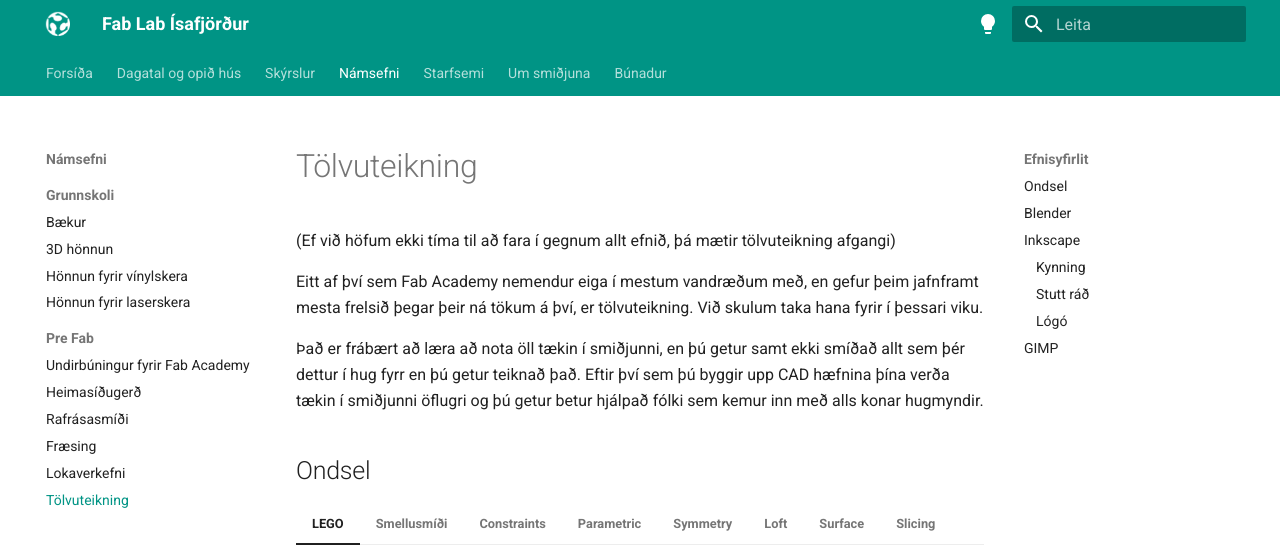
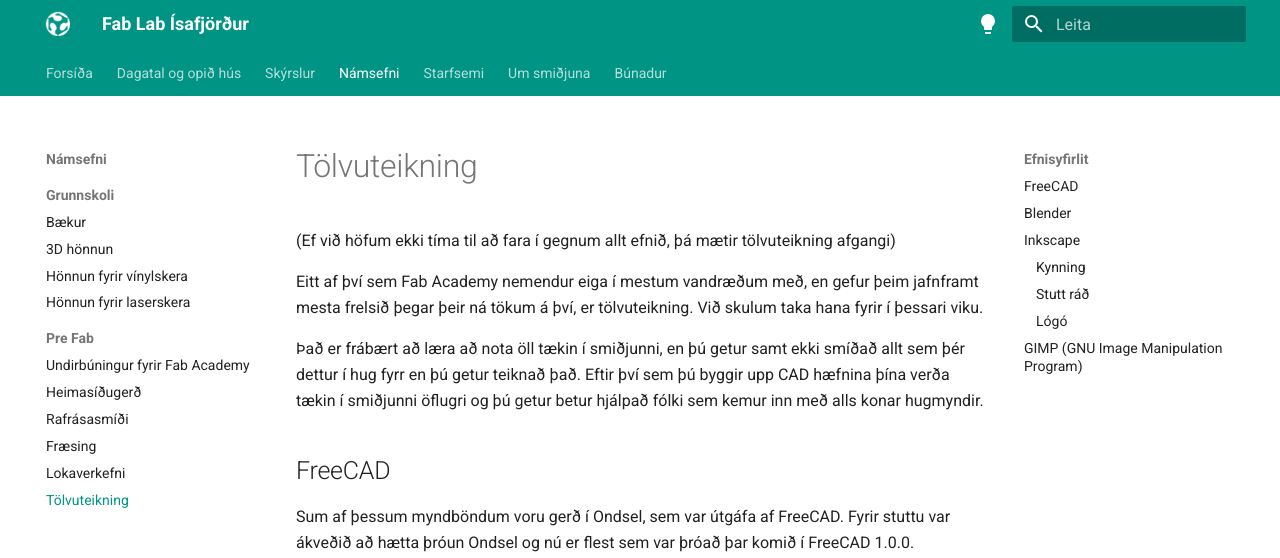
Before and after one commit to fablabisastaff/fabisa_site, an MkDocs documentation site: the page built from docs/Námsefni/Pre-Fab/5-tolvuteikning.md, in a window 1280 px wide and 1400 px high. Shown: the top 558 px of the window. Built offline with MkDocs 1.6.1 and Material for MkDocs 9.7.7, drawn with Linux system fonts in a browser that asks for light colours; some of the changed text lies outside the part shown.

Commit message:
added note on ondsel -> freecad

```diff
--- a/docs/Námsefni/Pre-Fab/5-tolvuteikning.md
+++ b/docs/Námsefni/Pre-Fab/5-tolvuteikning.md
@@ -6,7 +6,9 @@
 
 Það er frábært að læra að nota öll tækin í smiðjunni, en þú getur samt ekki smíðað allt sem þér dettur í hug fyrr en þú getur teiknað það. Eftir því sem þú byggir upp CAD hæfnina þína verða tækin í smiðjunni öflugri og þú getur betur hjálpað fólki sem kemur inn með alls konar hugmyndir.
 
-## Ondsel
+## FreeCAD
+
+Sum af þessum myndböndum voru gerð í Ondsel, sem var útgáfa af FreeCAD. Fyrir stuttu var ákveðið að hætta þróun Ondsel og nú er flest sem var þróað þar komið í FreeCAD 1.0.0. Skipanirnar virka því eins í báðum forritum.
 
 === "LEGO"
     <iframe width="560" height="315" src="https://www.youtube.com/embed/4AdMJ4P_9g4?si=WbueXdXOYh01K36_" title="YouTube video player" frameborder="0" allow="accelerometer; autoplay; clipboard-write; encrypted-media; gyroscope; picture-in-picture; web-share" referrerpolicy="strict-origin-when-cross-origin" allowfullscreen></iframe>
@@ -31,7 +33,7 @@
 === "Slicing"
     <iframe width="560" height="315" src="https://www.youtube.com/embed/rA3NuEC1R9g?si=xEyccVLmi5IpT7QP" title="YouTube video player" frameborder="0" allow="accelerometer; autoplay; clipboard-write; encrypted-media; gyroscope; picture-in-picture; web-share" referrerpolicy="strict-origin-when-cross-origin" allowfullscreen></iframe>
 
-Góðar stillingar í Ondsel:
+Góðar stillingar í FreeCAD:
 
 - Ég mæli með að [stilla músina svona](https://github.com/user-attachments/assets/92cc200b-430b-4a10-b6b7-a378fe45ee48).
 - Þið fáið upp [Property View panel svona](https://github.com/user-attachments/assets/acdf3e7a-a5ee-46e7-9fee-77053b6b4a6a).
@@ -116,10 +118,10 @@
     <iframe width="560" height="315" src="https://www.youtube.com/embed/HeRAFSX2vaM?si=Nn-GM-sylDxLhIy1" title="YouTube video player" frameborder="0" allow="accelerometer; autoplay; clipboard-write; encrypted-media; gyroscope; picture-in-picture; web-share" referrerpolicy="strict-origin-when-cross-origin" allowfullscreen></iframe>
 === "14"
     <iframe width="560" height="315" src="https://www.youtube.com/embed/UEnMwZuqr3o?si=LGe2-wkjX-d_68s_" title="YouTube video player" frameborder="0" allow="accelerometer; autoplay; clipboard-write; encrypted-media; gyroscope; picture-in-picture; web-share" referrerpolicy="strict-origin-when-cross-origin" allowfullscreen></iframe>
-=== "Masterclass"
+=== "Fyrir lengra komna"
     <iframe width="560" height="315" src="https://www.youtube.com/embed/HhfmXNTRj_E?si=Qw7cOi9IWa2q4Ae7" title="YouTube video player" frameborder="0" allow="accelerometer; autoplay; clipboard-write; encrypted-media; gyroscope; picture-in-picture; web-share" referrerpolicy="strict-origin-when-cross-origin" allowfullscreen></iframe>
 
-## GIMP
+## GIMP (GNU Image Manipulation Program)
 
 === "Word art"
     <iframe width="560" height="315" src="https://www.youtube.com/embed/6EFoz6ic0Wc?si=nWyYQywL06MxrSPC" title="YouTube video player" frameborder="0" allow="accelerometer; autoplay; clipboard-write; encrypted-media; gyroscope; picture-in-picture; web-share" referrerpolicy="strict-origin-when-cross-origin" allowfullscreen></iframe>
```
